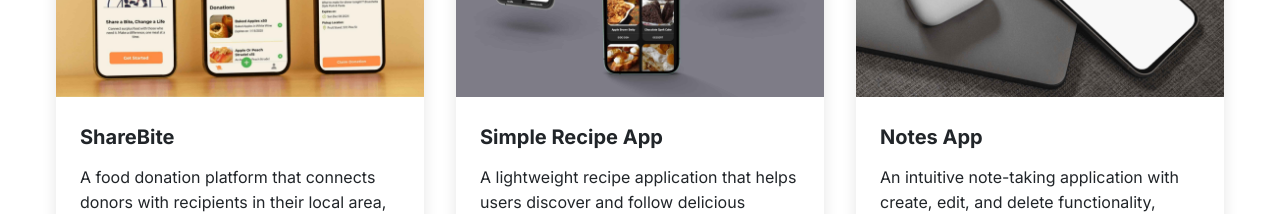
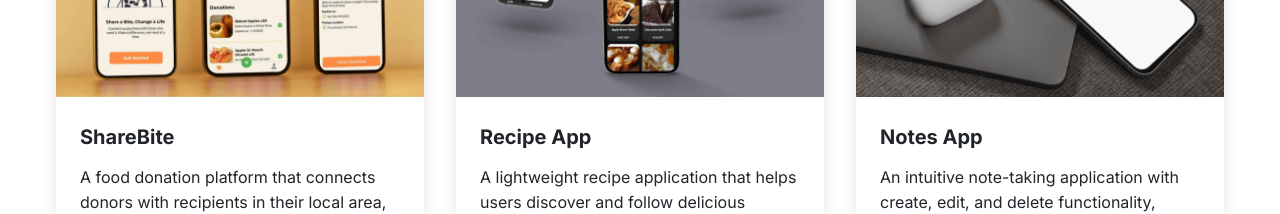
Before and after one commit to luwanise/my-portfolio, a React (Vite) app: page / in a window 1280 px wide. Shown: the part 1620-1834 px from the top of the page. Built offline with nearby package versions, Linux system fonts and the light colour scheme.

Commit message:
Initial commit

```diff
--- a/src/components/Projects/Projects.tsx
+++ b/src/components/Projects/Projects.tsx
@@ -28,7 +28,7 @@ const Projects = () => {
     },
     {
       id: 2,
-      title: "Simple Recipe App",
+      title: "Recipe App",
       description: "A lightweight recipe application that helps users discover and follow delicious recipes with detailed instructions and ingredient lists.",
       technologies: ["React Native", "TypeScript", "Expo"],
       image: recipeAppImage,
```
